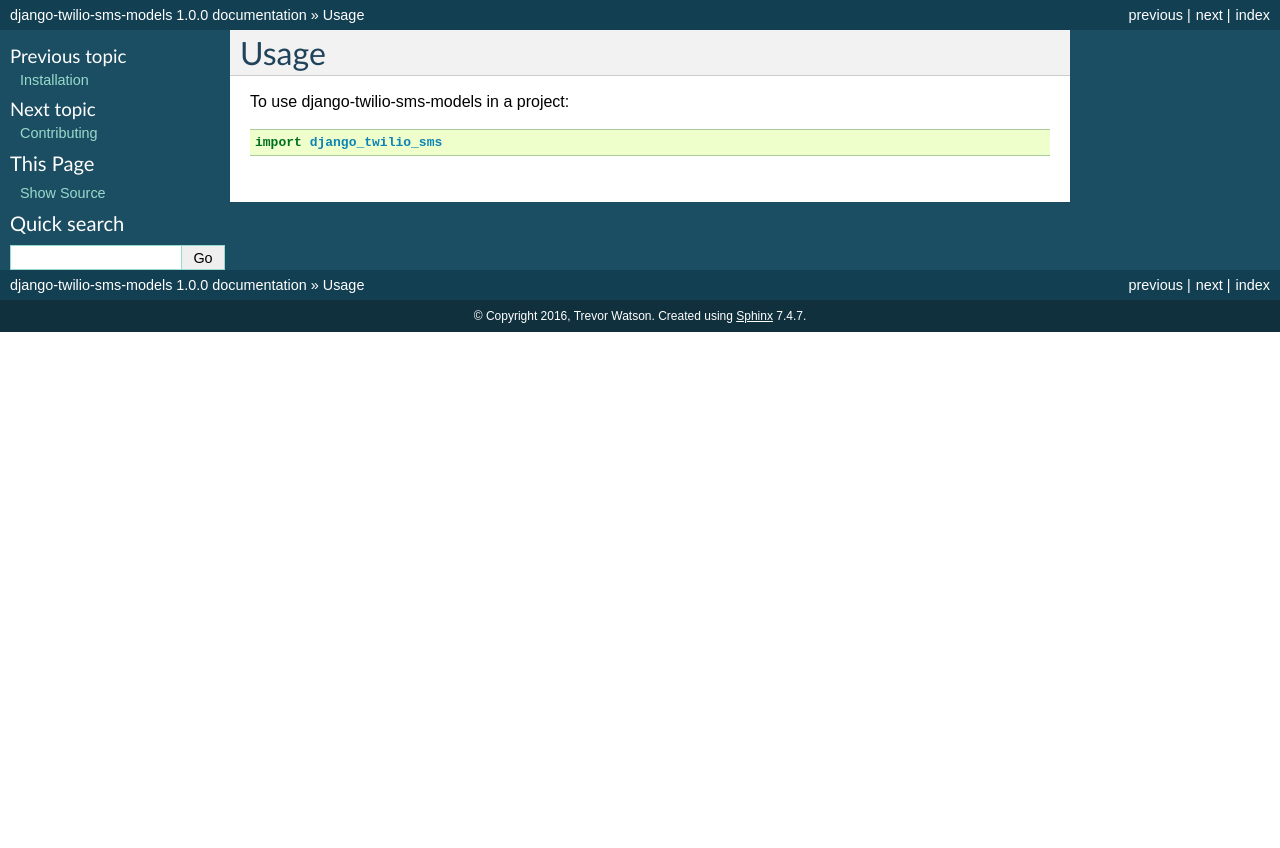
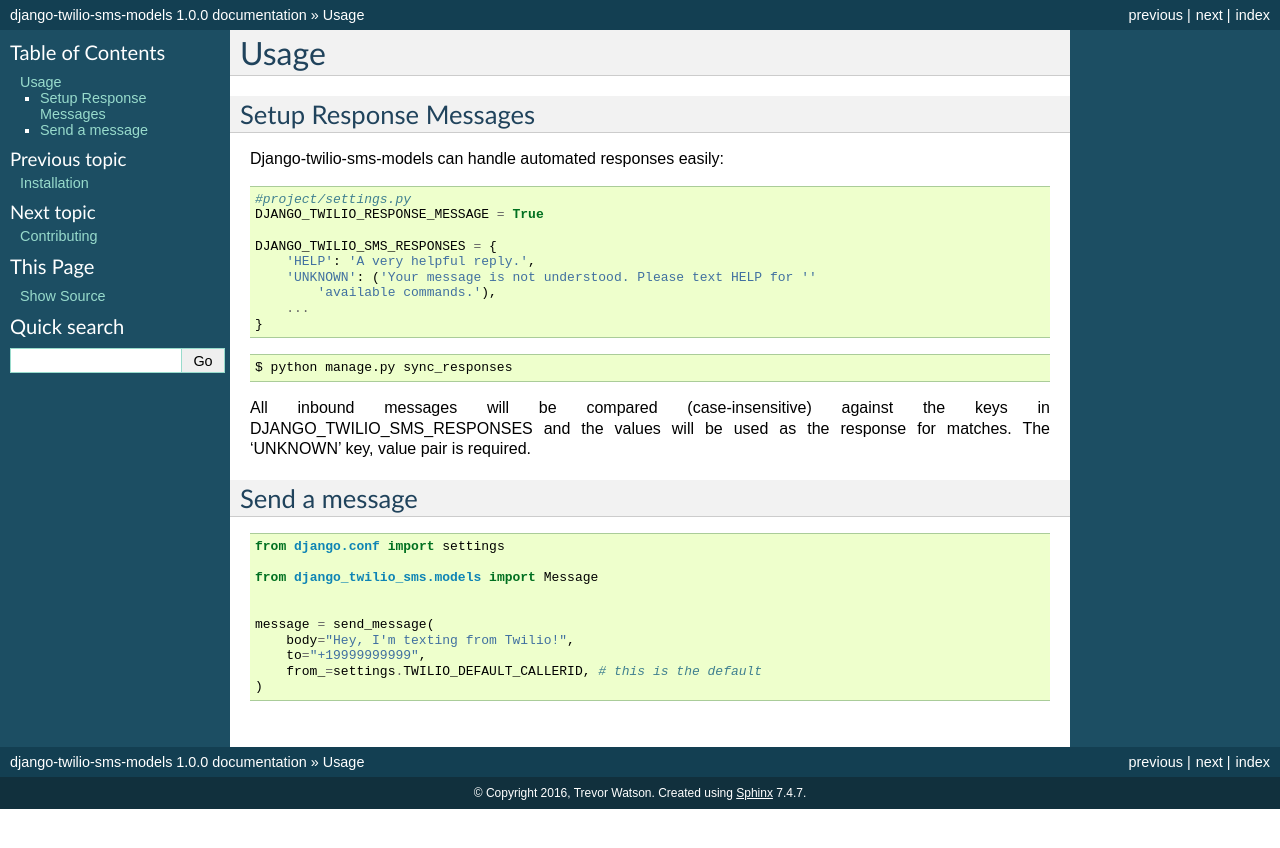
Before and after one commit to cfc603/django-twilio-sms-models, a Sphinx documentation site: the page built from docs/usage.rst, in a window 1280 px wide. Shown: the top 848 px of the page. Built offline with Sphinx 7.4.7, drawn with Linux system fonts in a browser that asks for light colours.

Commit message:
add two use cases

```diff
--- a/docs/usage.rst
+++ b/docs/usage.rst
@@ -2,6 +2,40 @@
 Usage
 ========
 
-To use django-twilio-sms-models in a project::
+Setup Response Messages
+-----------------------
 
-    import django_twilio_sms
+Django-twilio-sms-models can handle automated responses easily::
+
+    #project/settings.py
+    DJANGO_TWILIO_RESPONSE_MESSAGE = True
+
+    DJANGO_TWILIO_SMS_RESPONSES = {
+        'HELP': 'A very helpful reply.',
+        'UNKNOWN': ('Your message is not understood. Please text HELP for ''
+            'available commands.'),
+        ...
+    }
+
+::
+
+    $ python manage.py sync_responses
+
+All inbound messages will be compared (case-insensitive) against the keys in DJANGO_TWILIO_SMS_RESPONSES and the values will be used as the response for matches. The 'UNKNOWN' key, value pair is required.
+
+
+Send a message
+--------------
+
+::
+
+    from django.conf import settings
+
+    from django_twilio_sms.models import Message
+
+
+    message = send_message(
+        body="Hey, I'm texting from Twilio!",
+        to="+19999999999",
+        from_=settings.TWILIO_DEFAULT_CALLERID, # this is the default
+    )
```
